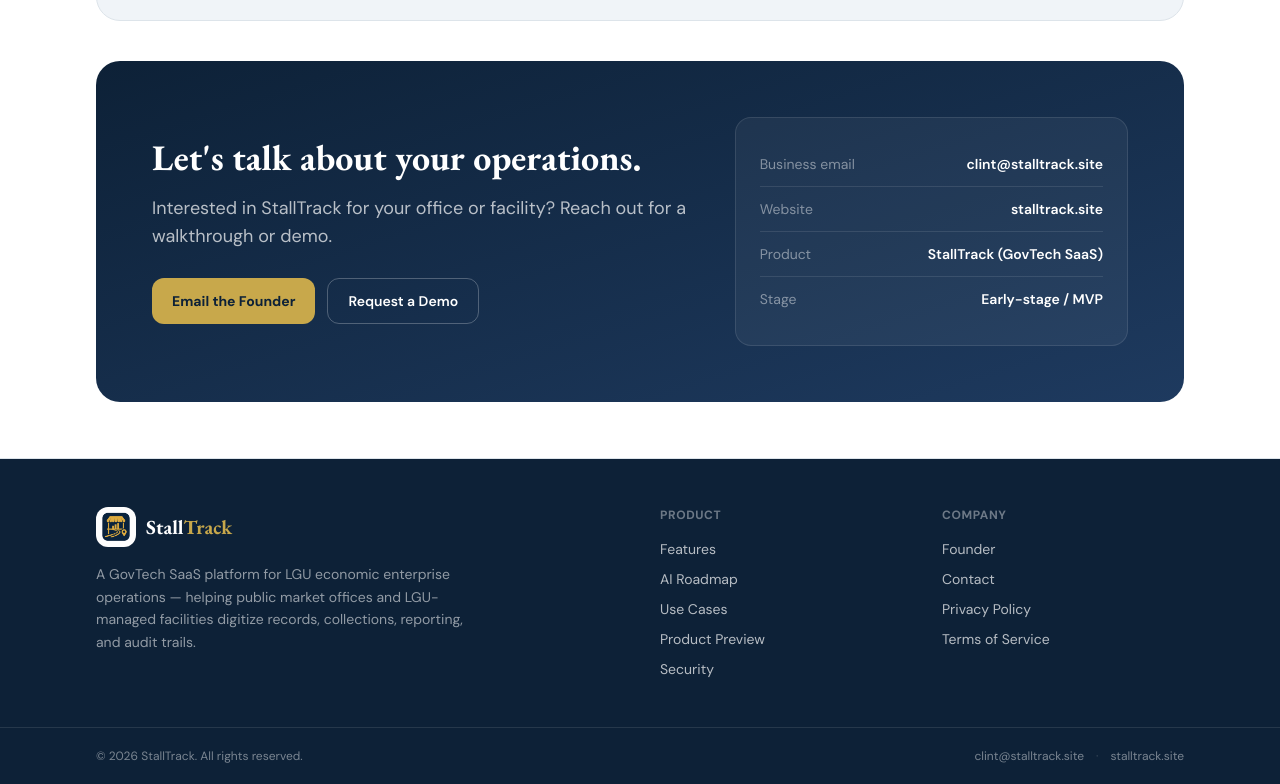
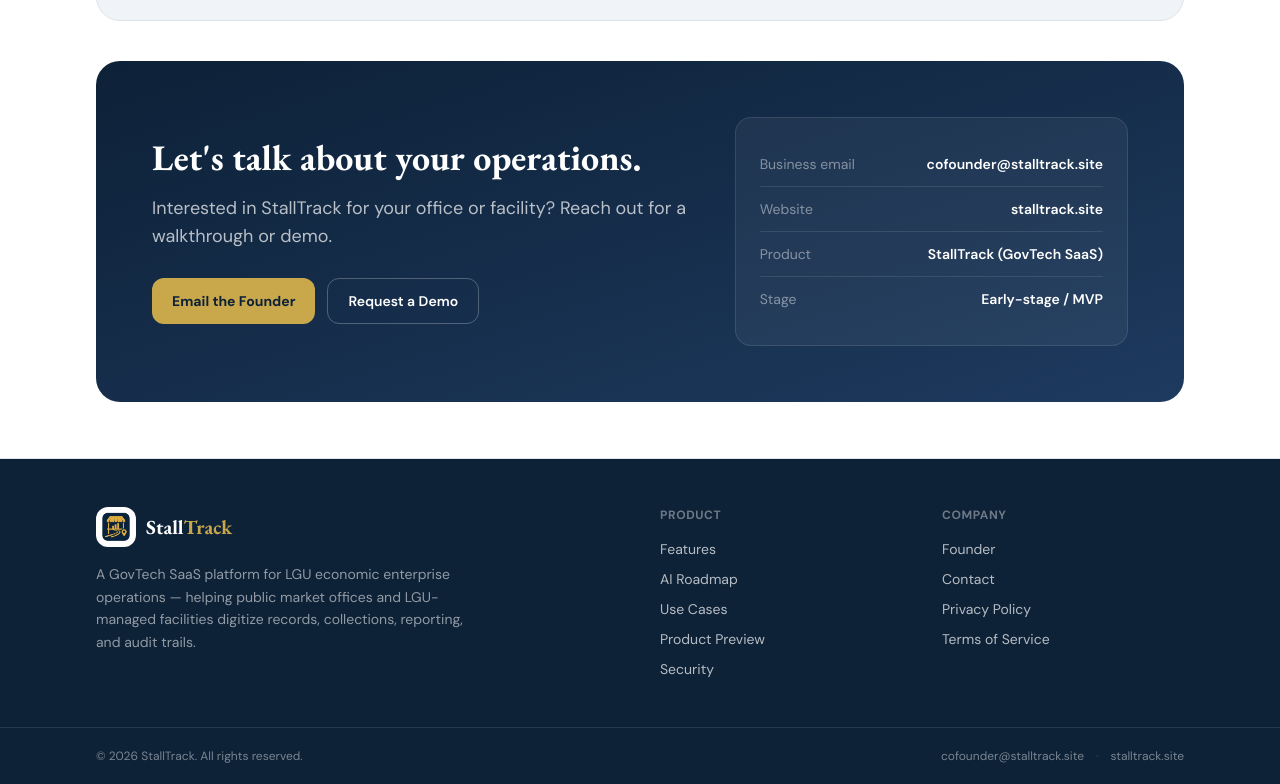
Before and after one commit to Clinttttt/Stalltrack-Landing-Page, a React (Vite) app: page / in a window 1280 px wide. Shown: the part 7384-8168 px from the top of the page. Built offline with nearby package versions, Linux system fonts and the light colour scheme.

Commit message:
Update contact email address

```diff
--- a/src/components/Footer.jsx
+++ b/src/components/Footer.jsx
@@ -42,7 +42,7 @@ export default function Footer() {
         <div className="container-px flex flex-col items-center justify-between gap-2 py-5 text-xs text-white/45 sm:flex-row">
           <p>© {year} StallTrack. All rights reserved.</p>
           <p className="flex flex-wrap items-center justify-center gap-x-3 gap-y-1">
-            <a href="mailto:clint@stalltrack.site" className="hover:text-gold">clint@stalltrack.site</a>
+            <a href="mailto:cofounder@stalltrack.site" className="hover:text-gold">cofounder@stalltrack.site</a>
             <span className="hidden text-white/20 sm:inline">·</span>
             <span>stalltrack.site</span>
           </p>
--- a/src/pages/Home.jsx
+++ b/src/pages/Home.jsx
@@ -487,12 +487,12 @@ function Contact() {
                   Interested in StallTrack for your office or facility? Reach out for a walkthrough or demo.
                 </p>
                 <div className="mt-7 flex flex-wrap gap-3">
-                  <a href="mailto:clint@stalltrack.site" className="btn-gold">Email the Founder</a>
-                  <a href="mailto:clint@stalltrack.site?subject=StallTrack%20Demo%20Request" className="btn-ghost">Request a Demo</a>
+                  <a href="mailto:cofounder@stalltrack.site" className="btn-gold">Email the Founder</a>
+                  <a href="mailto:cofounder@stalltrack.site?subject=StallTrack%20Demo%20Request" className="btn-ghost">Request a Demo</a>
                 </div>
               </div>
               <div className="rounded-2xl border border-white/10 bg-white/[0.05] p-6">
-                <Row k="Business email" v="clint@stalltrack.site" />
+                <Row k="Business email" v="cofounder@stalltrack.site" />
                 <Row k="Website" v="stalltrack.site" />
                 <Row k="Product" v="StallTrack (GovTech SaaS)" />
                 <Row k="Stage" v="Early-stage / MVP" last />
--- a/src/pages/Privacy.jsx
+++ b/src/pages/Privacy.jsx
@@ -73,8 +73,8 @@ export default function Privacy() {
           <Section title="6. Contact">
             <p>
               For privacy questions, contact{' '}
-              <a href="mailto:clint@stalltrack.site" className="font-semibold text-green hover:underline">
-                clint@stalltrack.site
+              <a href="mailto:cofounder@stalltrack.site" className="font-semibold text-green hover:underline">
+                cofounder@stalltrack.site
               </a>.
             </p>
           </Section>
--- a/src/pages/Terms.jsx
+++ b/src/pages/Terms.jsx
@@ -80,8 +80,8 @@ export default function Terms() {
           <Section title="8. Contact">
             <p>
               Questions about these terms? Contact{' '}
-              <a href="mailto:clint@stalltrack.site" className="font-semibold text-green hover:underline">
-                clint@stalltrack.site
+              <a href="mailto:cofounder@stalltrack.site" className="font-semibold text-green hover:underline">
+                cofounder@stalltrack.site
               </a>.
             </p>
           </Section>
```
Also changed, not shown: 1 other file (tests, documents, lock files or other folders).
